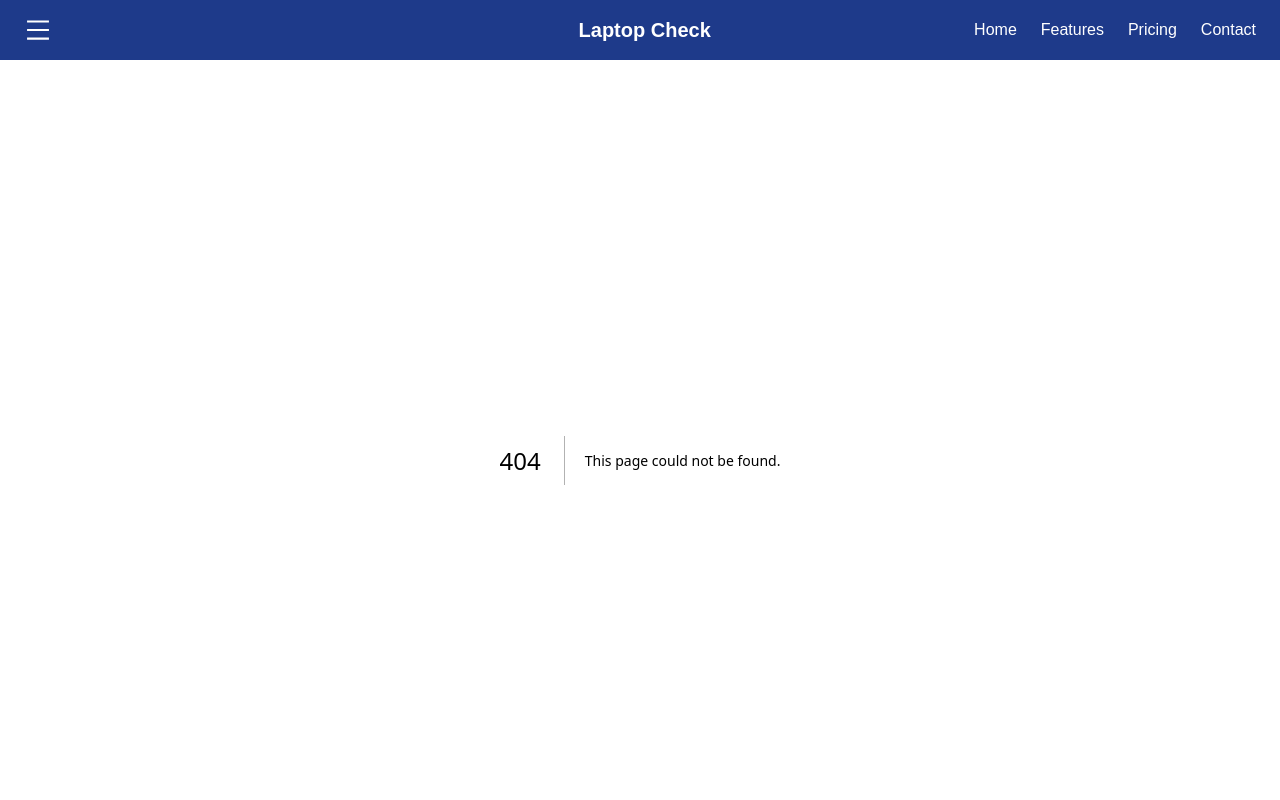
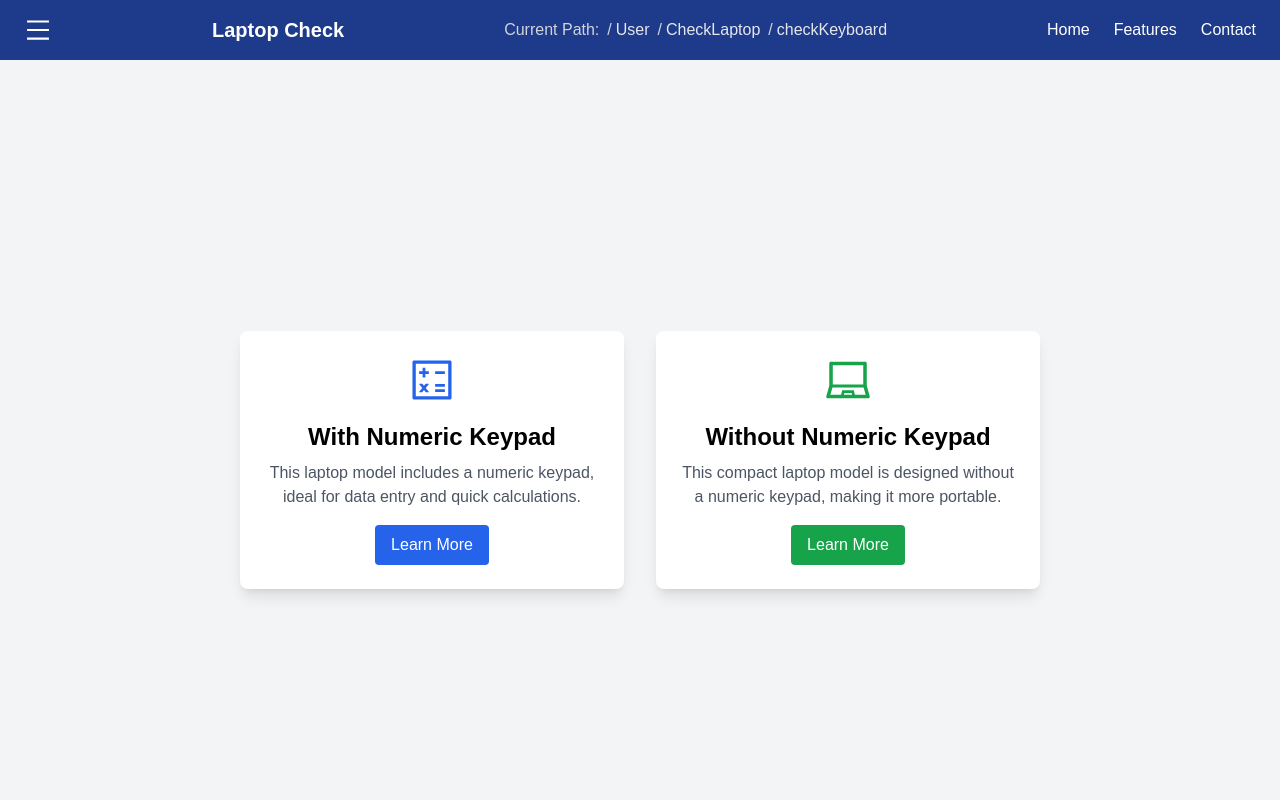
Before and after one commit to gauravghuge7/Second_hand_Laptop_checker, a Next.js app in the folder client/: page /User/CheckLaptop/checkKeyboard in a window 1280 px wide. Before the commit this address had no page. Shown: the top 800 px of the page. Built offline with nearby package versions, Linux system fonts and the light colour scheme.

Commit message:
update the path routing section

```diff
--- a/client/package.json
+++ b/client/package.json
@@ -14,9 +14,9 @@
     "install": "^0.13.0",
     "next": "15.0.2",
     "npm": "^10.9.0",
-    "react": "^19.0.0-rc-02c0e824-20241028",
+    "react": "^18.3.1",
     "react-chartjs-2": "^5.2.0",
-    "react-dom": "19.0.0-rc-02c0e824-20241028",
+    "react-dom": "^18.3.1",
     "react-icons": "^5.3.0",
     "react-redux": "^9.1.2",
     "redux": "^5.0.1",
--- a/client/src/Components/Navbar/Navbar.js
+++ b/client/src/Components/Navbar/Navbar.js
@@ -1,47 +1,67 @@
-// components/Navbar.js
 "use client";
 
-import { useState } from 'react';
+import { usePathname } from 'next/navigation';
+import { useState, useEffect } from 'react';
 import Link from 'next/link';
 import { AiOutlineMenu, AiOutlineClose } from 'react-icons/ai';
 
 export default function Navbar() {
    const [sidebarOpen, setSidebarOpen] = useState(false);
+   const [pathSegments, setPathSegments] = useState([]);
+   const pathname = usePathname(); // Use usePathname to track the current route
 
    const toggleSidebar = () => {
       setSidebarOpen(!sidebarOpen);
    };
 
+   // Update path segments on route change
+   useEffect(() => {
+      const segments = pathname.split('/').filter(Boolean); // Filter out empty segments
+      setPathSegments(segments);
+   }, [pathname]); // Update pathSegments whenever pathname changes
+
    return (
       <div>
          {/* Navbar */}
          <nav className="bg-blue-900 text-white px-6 py-4 flex justify-between items-center">
-
-
             <button onClick={toggleSidebar} className="text-white">
                <AiOutlineMenu size={28} />
             </button>
 
+            <h1 className="text-xl font-bold">Laptop Check</h1>
 
-            <section>
-
-            </section>
-
-            <h1 className="text-xl font-bold">Laptop Check</h1>
+            {/* Display Current Path with Clickable Segments */}
+            <div className="hidden lg:flex items-center space-x-2">
+               <span className="text-gray-300">Current Path:</span>
+               {pathSegments.length > 0 ? (
+                  pathSegments.map((segment, index) => {
+                     const path = '/' + pathSegments.slice(0, index + 1).join('/');
+                     return (
+                        <span key={index} className="flex items-center space-x-1">
+                           <span className="text-gray-300">/</span>
+                           <Link href={path} className="text-gray-200 hover:text-white">
+                              {segment}
+                           </Link>
+                        </span>
+                     );
+                  })
+               ) : (
+                  <span className="text-gray-300">Home</span>
+               )}
+            </div>
 
             {/* Desktop Links */}
             <div className="hidden lg:flex space-x-6">
                <Link href="/"><button className="hover:text-gray-300">Home</button></Link>
                <Link href="/features"><button className="hover:text-gray-300">Features</button></Link>
-               <Link href="/pricing"><button className="hover:text-gray-300">Pricing</button></Link>
-               <Link href="/Contact"><button className="hover:text-gray-300">Contact</button></Link>
+               <Link href="/contact"><button className="hover:text-gray-300">Contact</button></Link>
             </div>
          </nav>
 
          {/* Sidebar Overlay */}
          {sidebarOpen && (
             <div
-               className="fixed inset-0  z-40"
+               className="fixed inset-0 z-40"
                onClick={toggleSidebar}
             />
          )}
@@ -59,18 +79,9 @@ export default function Navbar() {
                </button>
             </div>
             <nav className="flex flex-col p-4 space-y-4">
-               <Link href="/">
-                  <button className="text-gray-300 hover:text-white">Home</button>
-               </Link>
-               <Link href="/features">
-                  <button className="text-gray-300 hover:text-white">Features</button>
-               </Link>
-               <Link href="/pricing">
-                  <button className="text-gray-300 hover:text-white">Pricing</button>
-               </Link>
-               <Link href="/Contact">
-                  <button className="text-gray-300 hover:text-white">Contact</button>
-               </Link>
+               <Link href="/"><button className="text-gray-300 hover:text-white">Home</button></Link>
+               <Link href="/features"><button className="text-gray-300 hover:text-white">Features</button></Link>
+               <Link href="/contact"><button className="text-gray-300 hover:text-white">Contact</button></Link>
             </nav>
          </div>
       </div>
--- /dev/null
+++ b/client/src/app/User/CheckLaptop/checkKeyboard/page.js
@@ -0,0 +1,43 @@
+// Import necessary dependencies
+import Link from 'next/link';
+import { AiOutlineCalculator, AiOutlineLaptop } from 'react-icons/ai';
+
+export default function LaptopComparison() {
+
+
+   return (
+      <div className="flex flex-col lg:flex-row justify-center items-center min-h-screen bg-gray-100 p-6 gap-8">
+         {/* Card for Laptop with Numeric Keypad */}
+         <div className="bg-white shadow-lg rounded-lg p-6 w-full max-w-sm flex flex-col items-center">
+
+            <AiOutlineCalculator size={50} className="text-blue-600" />
+
+            <h2 className="text-2xl font-semibold mt-4">With Numeric Keypad</h2>
+            <p className="text-gray-600 mt-2 text-center">
+               This laptop model includes a numeric keypad, ideal for data entry and quick calculations.
+            </p>
+            <Link
+               href="/User/CheckLaptop/checkKeyboard/withNumpad"
+               className="mt-4 px-4 py-2 bg-blue-600 text-white rounded hover:bg-blue-700"
+            >
+               Learn More
+            </Link>
+         </div>
+
+         {/* Card for Laptop without Numeric Keypad */}
+         <div className="bg-white shadow-lg rounded-lg p-6 w-full max-w-sm flex flex-col items-center">
+            <AiOutlineLaptop size={50} className="text-green-600" />
+            <h2 className="text-2xl font-semibold mt-4">Without Numeric Keypad</h2>
+            <p className="text-gray-600 mt-2 text-center">
+               This compact laptop model is designed without a numeric keypad, making it more portable.
+            </p>
+            <Link
+               className="mt-4 px-4 py-2 bg-green-600 text-white rounded hover:bg-green-700"
+               href="/User/CheckLaptop/checkKeyboard/withoutNumpad"
+            >
+               Learn More
+            </Link>
+         </div>
+      </div>
+   );
+}
--- a/client/src/app/User/CheckLaptop/checkKeyboard/withoutNumpad/page.js
+++ b/client/src/app/User/CheckLaptop/checkKeyboard/withoutNumpad/page.js
@@ -2,6 +2,7 @@
 import { useState, useEffect } from 'react';
 
 const KeyboardLayout = () => {
+
    const keys = [
       [
          { keyName: 'Esc', keyStyle: 'w-12' },
--- a/client/src/app/User/CheckLaptop/page.js
+++ b/client/src/app/User/CheckLaptop/page.js
@@ -8,28 +8,28 @@ const DeviceCheckPage = () => {
       title: 'Check Keyboard',
       description: 'Test your keyboard for any issues and see if all keys are functional.',
       buttonText: 'Test Keyboard',
-      onClick: () => alert('Keyboard test started!'),
+      link: '/User/CheckLaptop/checkKeyboard',
       bgColor: 'bg-gradient-to-r from-green-400 to-green-600',
     },
     {
       title: 'Check Processing Power',
       description: 'Analyze the CPU and its performance under load.',
       buttonText: 'Check CPU',
-      onClick: () => alert('Checking CPU performance!'),
+      link: '/User/CheckCPU',
       bgColor: 'bg-gradient-to-r from-blue-400 to-blue-600',
     },
     {
       title: 'Check Battery Status',
       description: 'View the current battery status and health of your device.',
       buttonText: 'View Battery',
-      onClick: () => alert('Fetching battery status!'),
+      link: '/User/CheckBattery',
       bgColor: 'bg-gradient-to-r from-yellow-400 to-yellow-600',
     },
     {
       title: 'Check Compatibility',
       description: 'Check the compatibility of your device with various applications and updates.',
       buttonText: 'Check Compatibility',
-      onClick: () => alert('Checking compatibility!'),
+      link: '/User/CheckCompatibility',
       bgColor: 'bg-gradient-to-r from-purple-400 to-purple-600',
     },
   ];
@@ -46,12 +46,12 @@ const DeviceCheckPage = () => {
           >
             <h2 className="text-xl font-semibold mb-2 text-white">{card.title}</h2>
             <p className="mb-4 text-white">{card.description}</p>
-            <button
-              onClick={card.onClick}
+            <Link
+              href={card.link}
               className="bg-white hover:bg-gray-200 text-gray-800 font-bold py-2 px-4 rounded transition duration-200"
             >
               {card.buttonText}
-            </button>
+            </Link>
           </div>
         ))}
       </div>
```
Also changed, not shown: client/src/app/User/CheckLaptop/checkKeyboard/data.js (deleted), 1 other file (tests, documents, lock files or other folders). Lines whose indentation alone changed are shown as unchanged.
